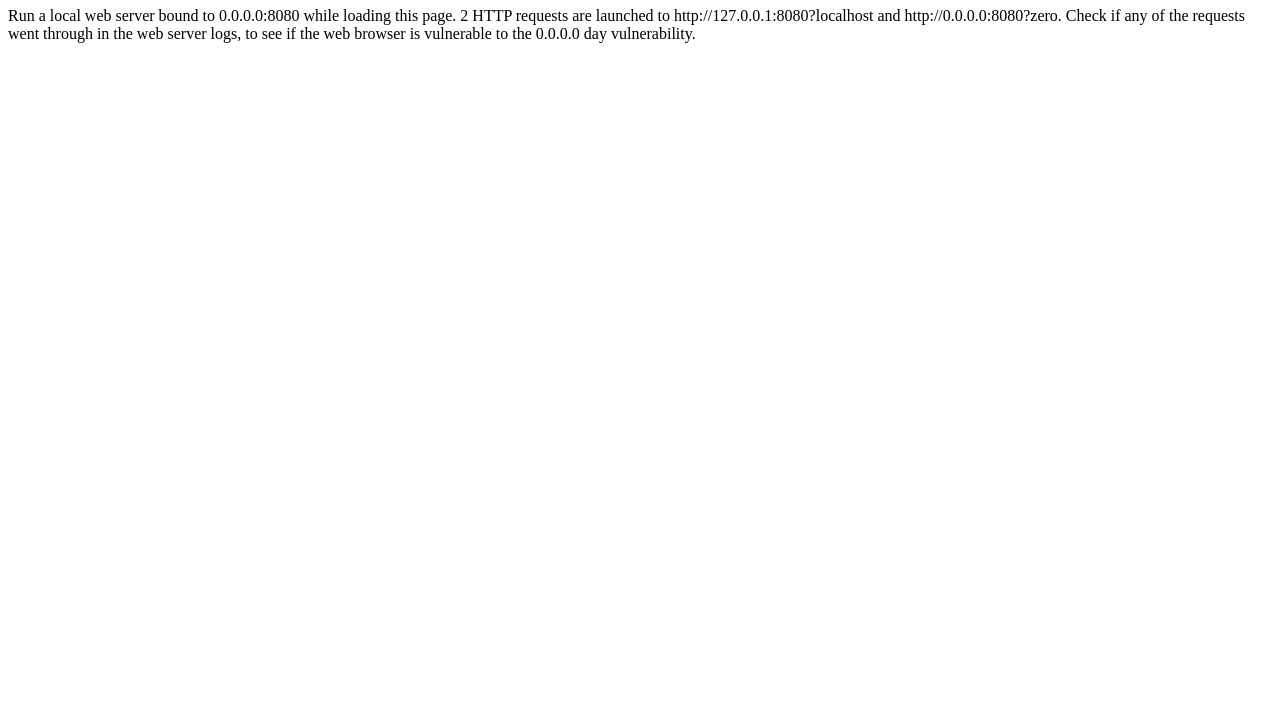
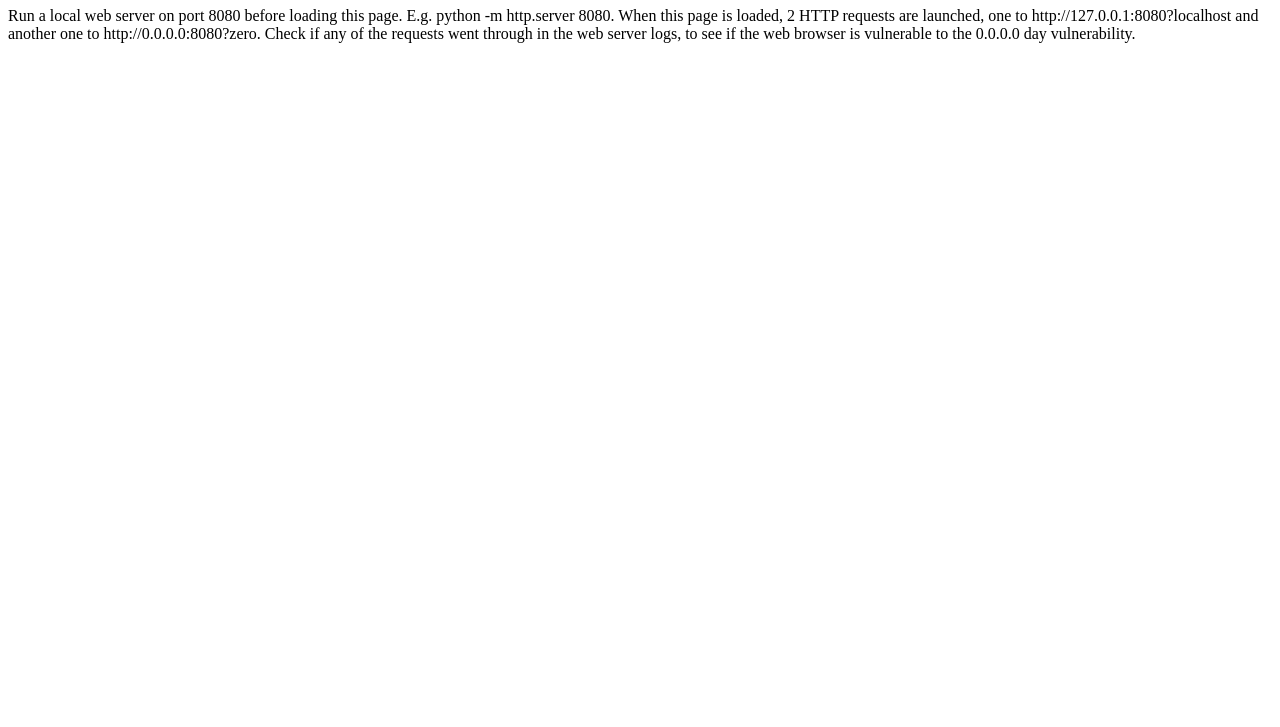
Before and after one commit to jllaneras/zero.zero.zero.zero, a plain HTML site: page index.html in a window 1280 px wide. Shown: the part 73-800 px from the top of the page. Drawn offline with Linux system fonts and the light colour scheme.

Commit message:
Update index.html

```diff
--- a/index.html
+++ b/index.html
@@ -5,8 +5,8 @@
 <h1><a href="https://www.oligo.security/blog/0-0-0-0-day-exploiting-localhost-apis-from-the-browser">0.0.0.0 day vulnerabilty</a> test</h1>
 
 <p>
-Run a local web server bound to 0.0.0.0:8080 while loading this page.
-2 HTTP requests are launched to http://127.0.0.1:8080?localhost and http://0.0.0.0:8080?zero.
+Run a local web server on port 8080 before loading this page. E.g. python -m http.server 8080.
+When this page is loaded, 2 HTTP requests are launched, one to http://127.0.0.1:8080?localhost and another one to http://0.0.0.0:8080?zero.
 Check if any of the requests went through in the web server logs, to see if the web browser is vulnerable to the 0.0.0.0 day vulnerability.
 </p>
 
```
